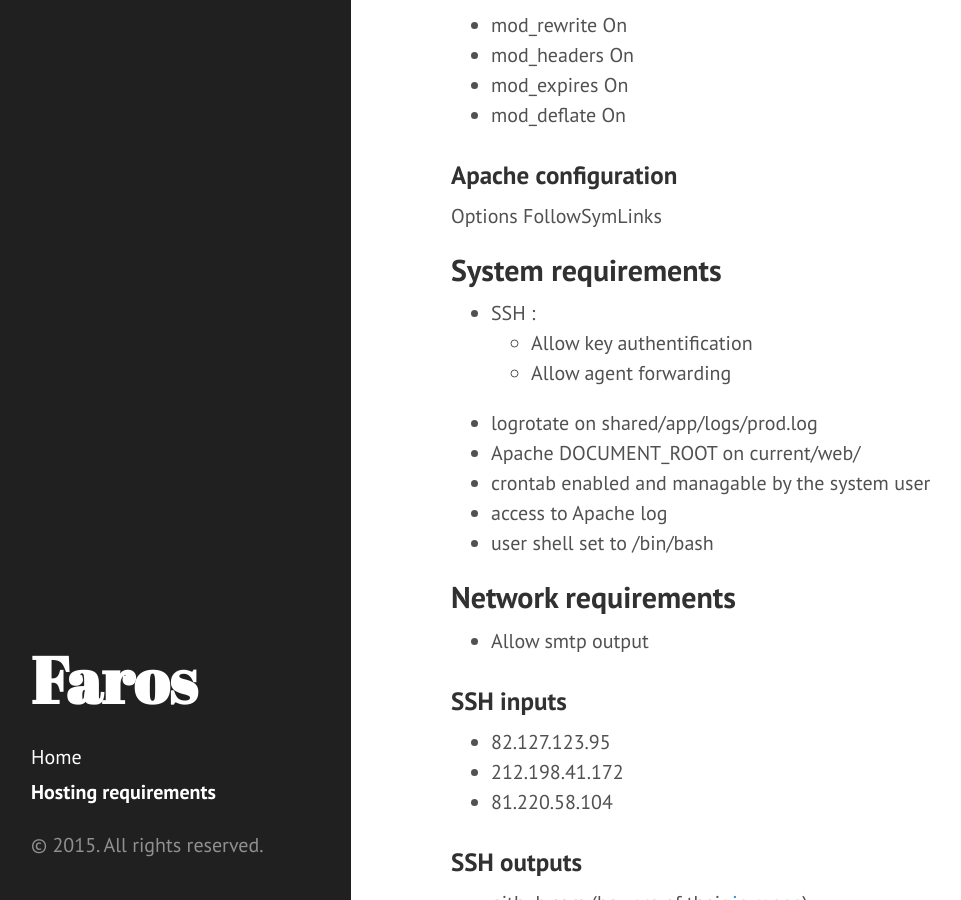
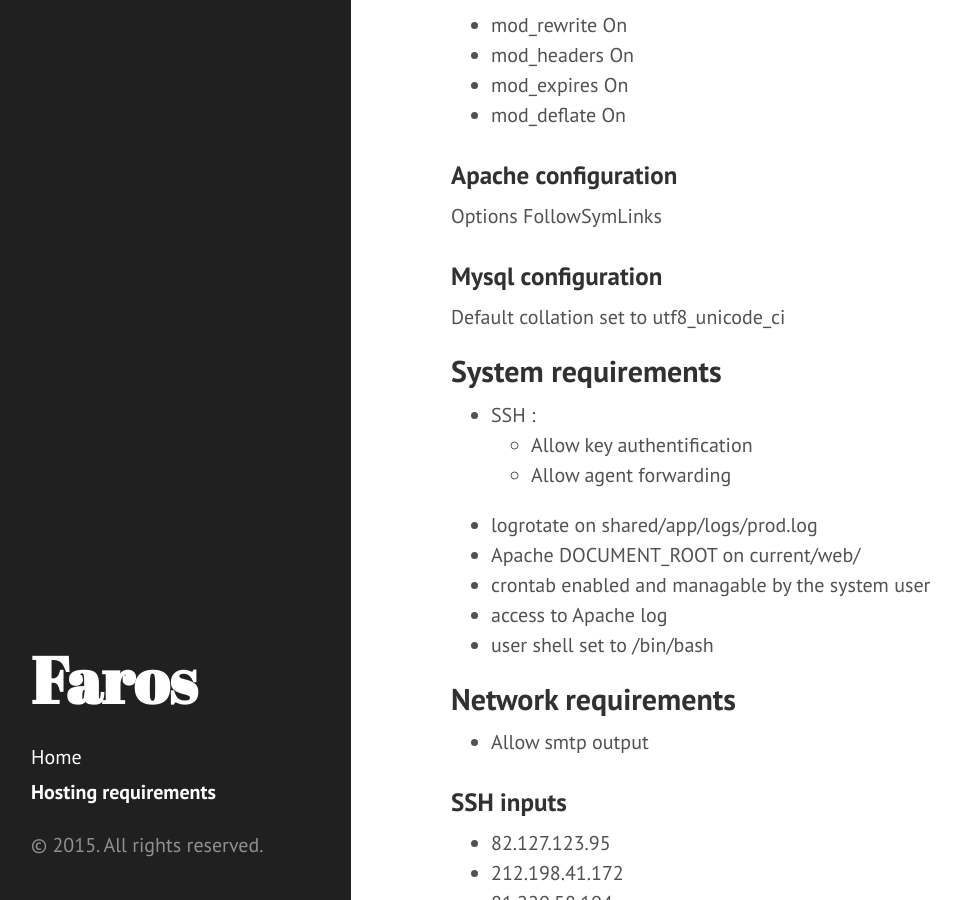
Before and after one commit to le-phare/le-phare.github.io, a Jekyll site: the page built from requirements.md, in a window 1280 px wide and 900 px high, scrolled down 1889 px. Shown: the whole window, without its empty margins (9-970 px from the left). Built offline with Jekyll 4.4.1, drawn with Linux system fonts in a browser that asks for light colours; Markdown is read by kramdown in place of the engine named in the settings.

Commit message:
Collation Mysql

```diff
--- a/requirements.md
+++ b/requirements.md
@@ -79,6 +79,10 @@ The APC opcode cache is shared between all child process of the master process.
 
 Options FollowSymLinks
 
+### Mysql configuration
+
+Default collation set to utf8_unicode_ci
+
 ## System requirements
 
  - SSH :
@@ -89,6 +93,7 @@ Options FollowSymLinks
  - crontab enabled and managable by the system user
  - access to Apache log
  - user shell set to /bin/bash
+
 
 ## Network requirements
 
```
